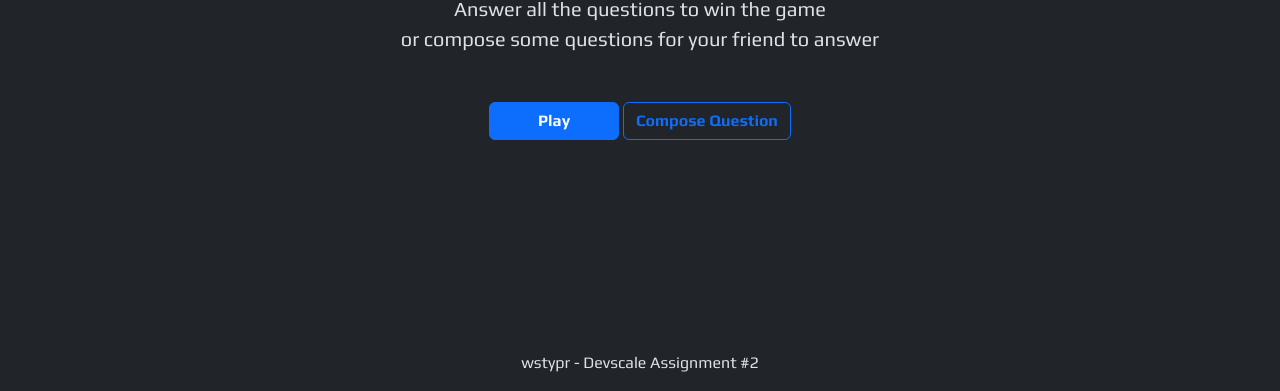
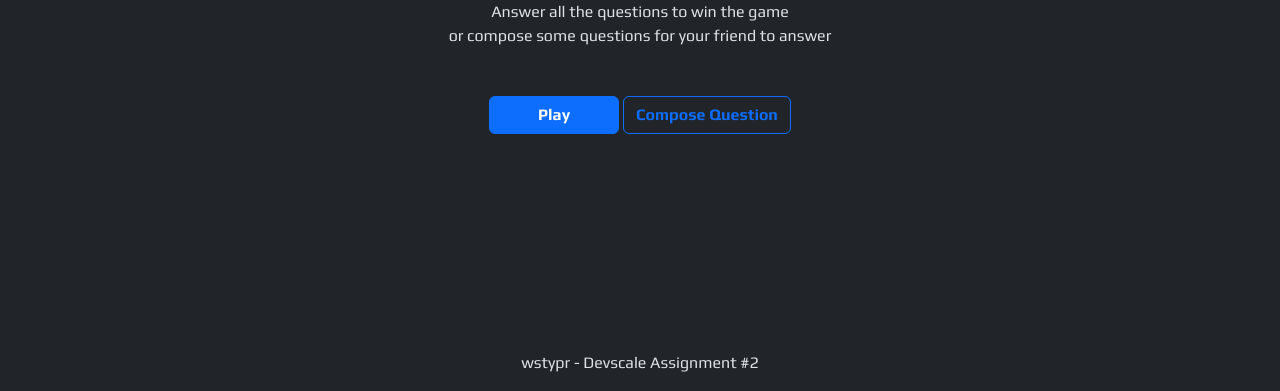
Before and after one commit to wstypr/quizify, a website built with Vite: page index.html in a window 1280 px wide. Shown: the part 409-800 px from the top of the page. Built offline with nearby package versions, Linux system fonts and the light colour scheme.

Commit message:
fix font size

```diff
--- a/index.html
+++ b/index.html
@@ -28,7 +28,7 @@
         <div class="row align-items-center h-100">
           <div class="col text-center h-100">
             <h1 class="display-1">Quizify</h1>
-            <div class="lead mb-5">
+            <div class="fs-6 mb-5">
               Answer all the questions to win the game<br />
               or compose some questions for your friend to answer
             </div>
```
